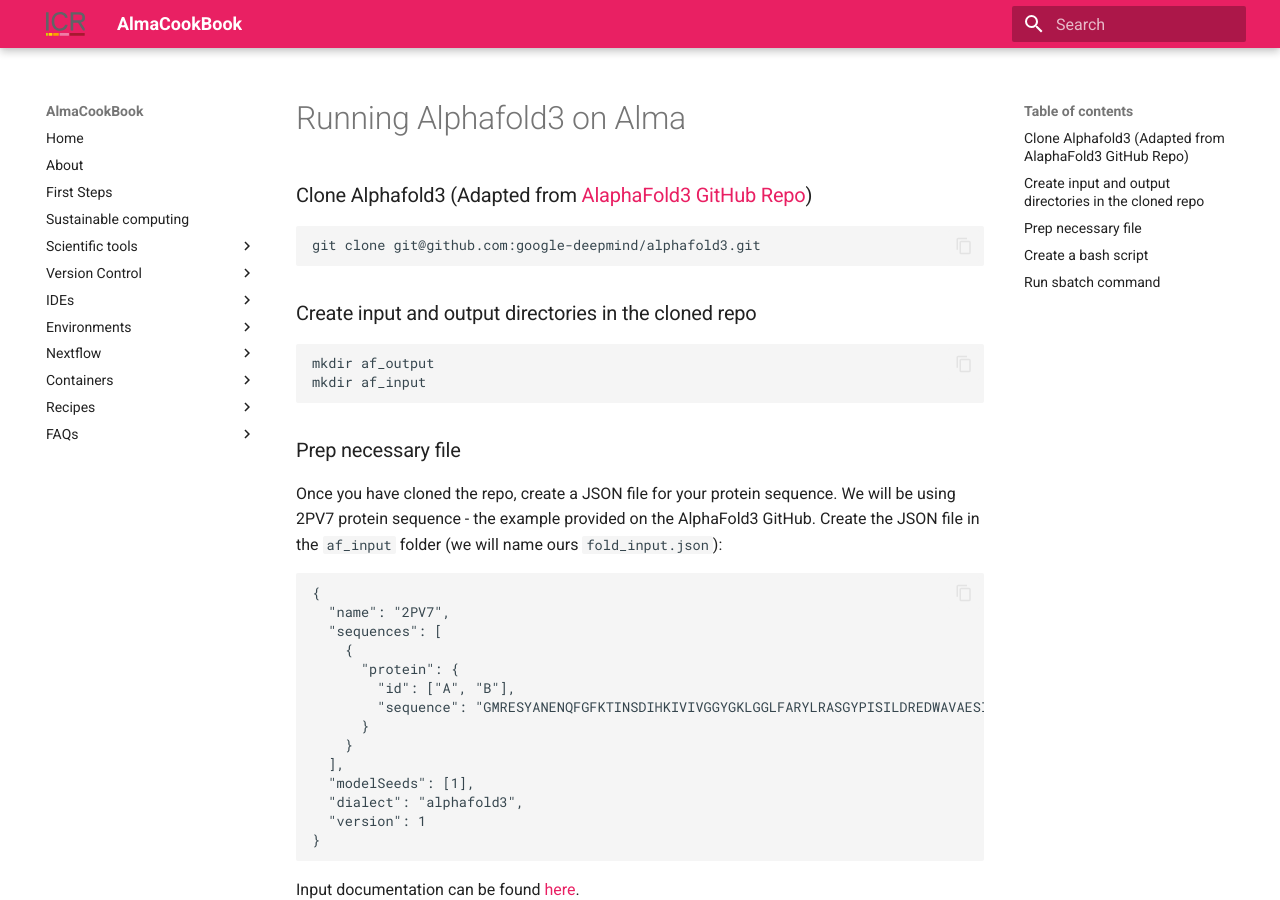
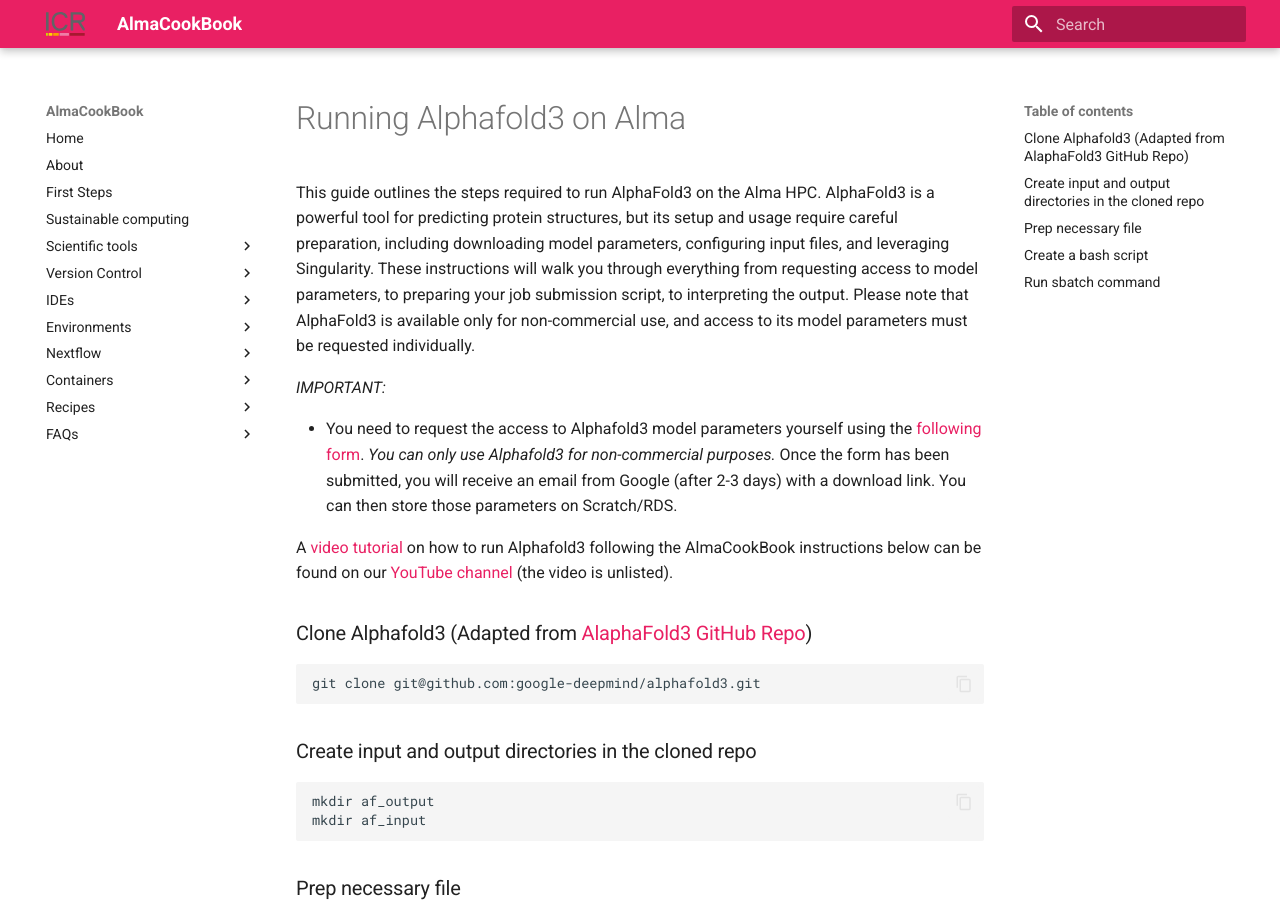
Before and after one commit to AlmaCookBook/AlmaCookBook.github.io, an MkDocs documentation site: the page built from docs/recipes/alphafold3.md, in a window 1280 px wide and 900 px high. Built offline with MkDocs 1.6.1 and Material for MkDocs 9.7.7, drawn with Linux system fonts in a browser that asks for light colours; some of the changed text lies outside the part shown.

Commit message:
added more instructions

```diff
--- a/docs/recipes/alphafold3.md
+++ b/docs/recipes/alphafold3.md
@@ -1,4 +1,13 @@
 # Running Alphafold3 on Alma
+
+This guide outlines the steps required to run AlphaFold3 on the Alma HPC. AlphaFold3 is a powerful tool for predicting protein structures, but its setup and usage require careful preparation, including downloading model parameters, configuring input files, and leveraging Singularity. These instructions will walk you through everything from requesting access to model parameters, to preparing your job submission script, to interpreting the output. Please note that AlphaFold3 is available only for non-commercial use, and access to its model parameters must be requested individually.
+
+*IMPORTANT:*
+
+* You need to request the access to Alphafold3 model parameters yourself using the [following form](https://docs.google.com/forms/d/e/1FAIpQLSfWZAgo1aYk0O4MuAXZj8xRQ8DafeFJnldNOnh_13qAx2ceZw/viewform). *You can only use Alphafold3 for non-commercial purposes.* Once the form has been submitted, you will receive an email from Google (after 2-3 days) with a download link. You can then store those parameters on Scratch/RDS.
+
+
+A [video tutorial](https://www.youtube.com/watch?v=iIubA9VnutQ&list=PLKk58i7WAwK48DqrcBRTOntUUGAefG-R-) on how to run Alphafold3 following the AlmaCookBook instructions below can be found on our [YouTube channel](https://www.youtube.com/@icrrseteam) (the video is unlisted).
 
 ### Clone Alphafold3 (Adapted from [AlaphaFold3 GitHub Repo](https://github.com/google-deepmind/alphafold3))
 
@@ -68,17 +77,13 @@
 
 `$HOME` - is the path to the directory where you are running AlphaFold3 from
 
-`<MODEL_PARAMETERS_DIR>`- path to your downloaded model parameters
+`<MODEL_PARAMETERS_DIR>` - path to your downloaded model parameters
 
 `<DATABASES_DIR>` - path to your database
 
-*Important notes:*
+*Important note:*
 
-1) `/data/rds/DIT/SCICOM/SCRSE/shared/singularity/alphafold3.sif` is a path that contains the AlphaFold3 singularity image to be used by everyone in the institute. If you would like to build your own, follow the next section on "What you need to build Alphafold3 Docker image yourself".
-
-2) You need to request the access to model parameters yourself using the [following form](https://docs.google.com/forms/d/e/1FAIpQLSfWZAgo1aYk0O4MuAXZj8xRQ8DafeFJnldNOnh_13qAx2ceZw/viewform).
-
-3) You will need to fetch for the database yourself using the `fetch_databases.sh` script that comes with the cloned repo
+* `/data/rds/DIT/SCICOM/SCRSE/shared/singularity/alphafold3.sif` is a path that contains the AlphaFold3 singularity image to be used by everyone in the institute. If you would like to build your own, follow the next section on "What you need to build Alphafold3 Docker image yourself".
 
 There are various flags that you can pass to the run_alphafold.py command, to list them all run python run_alphafold.py --help. Two fundamental flags that control which parts AlphaFold3 will run are:
 
```
